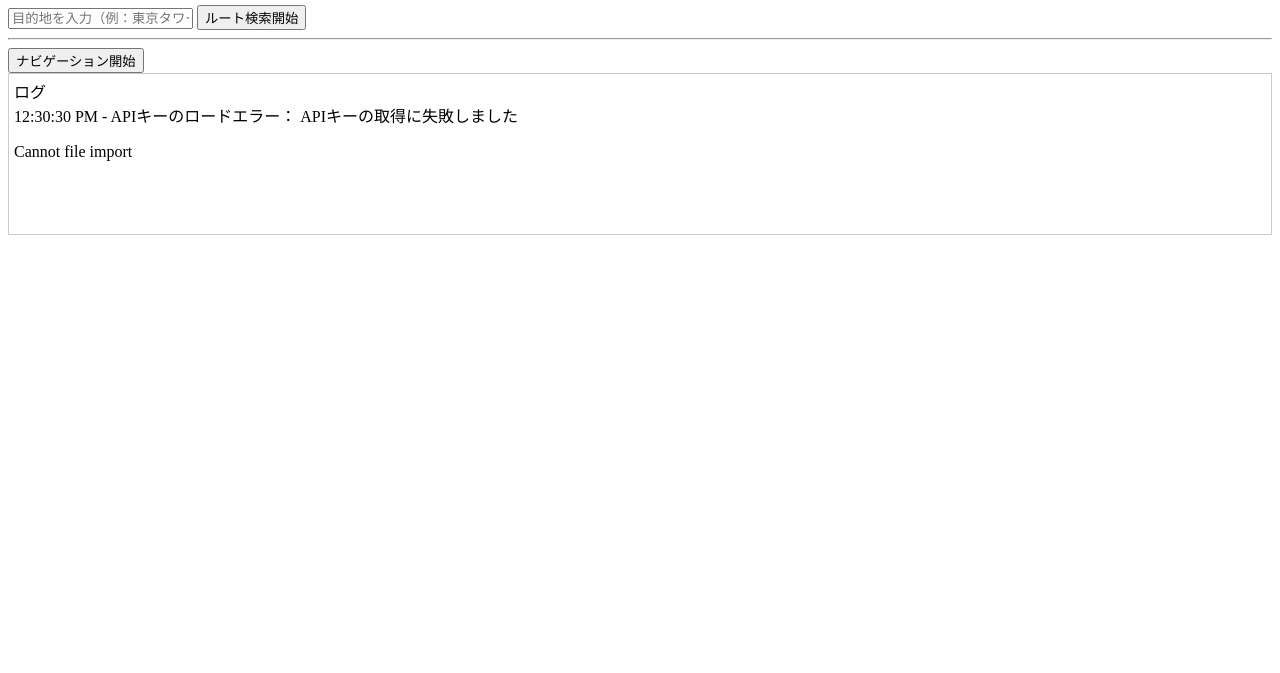
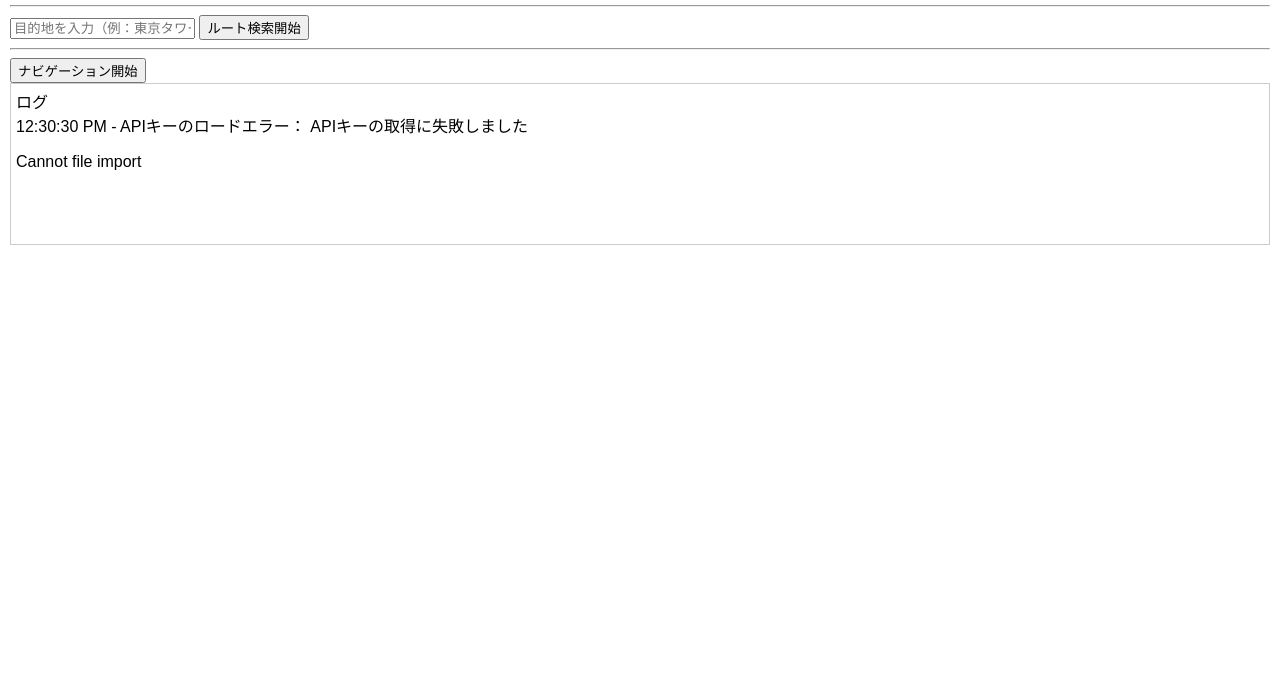
Before and after one commit to KikuchiNanako/my-navigation-map, a website: page public/index.html in a window 1280 px wide. Shown: the part 127-800 px from the top of the page. Drawn offline with Linux system fonts and the light colour scheme; no server answers.

```diff
--- a/public/index.html
+++ b/public/index.html
@@ -4,6 +4,12 @@
         <meta charset="UTF-8" />
         <title>GPX経路分析</title>
         <style>
+            body {
+                margin: 0;
+                padding: 10px;
+                font-family: sans-serif;
+            }
+
             #map {
                 height: 400px;
                 width: 100%;
@@ -24,6 +30,8 @@
                 display: none;
             }
         </style>
+
+        <meta name="viewport" content="width=device-width, initial-scale=1.0">
 
         <!-- Google Maps-->
     </head>
```
